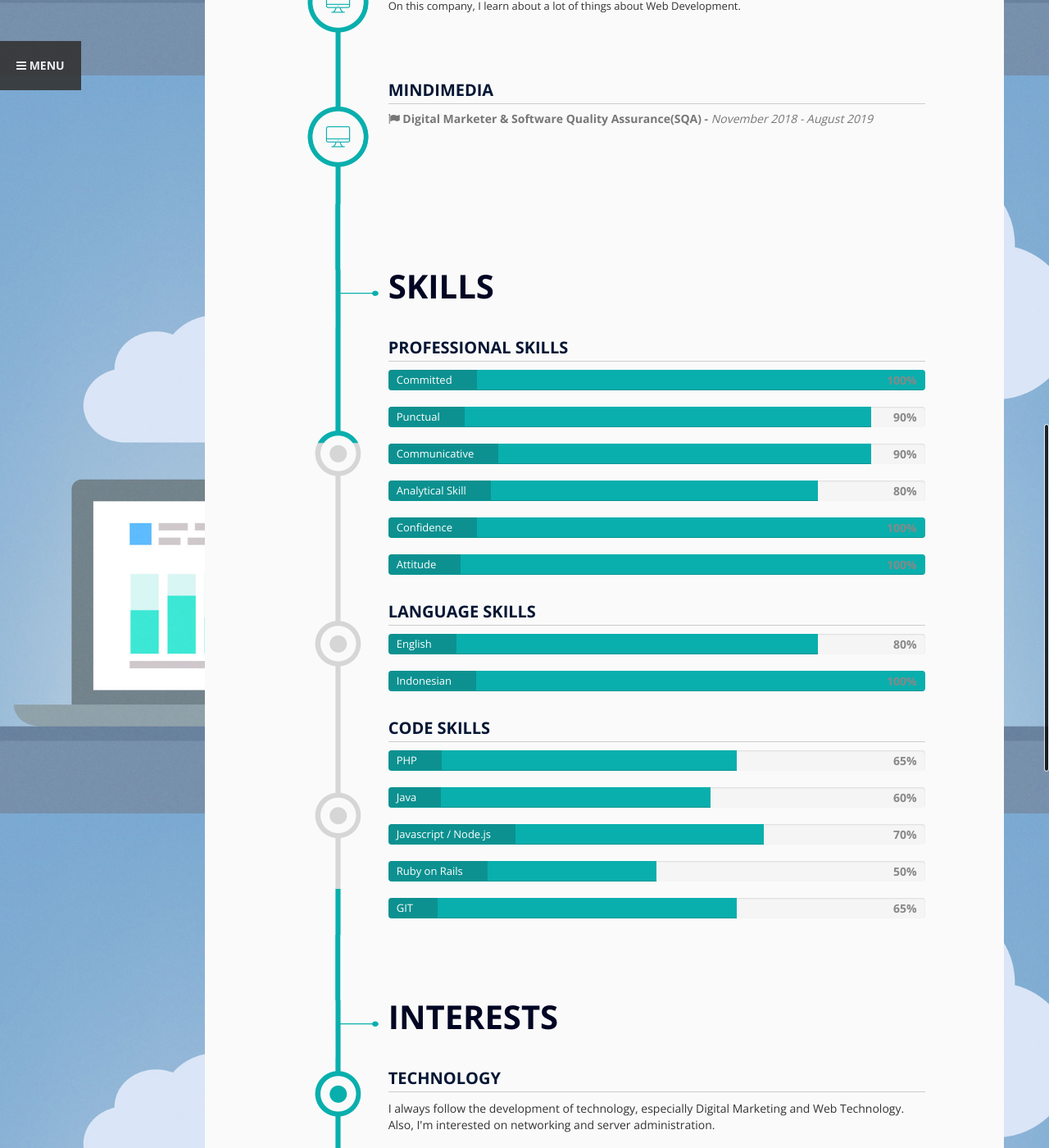
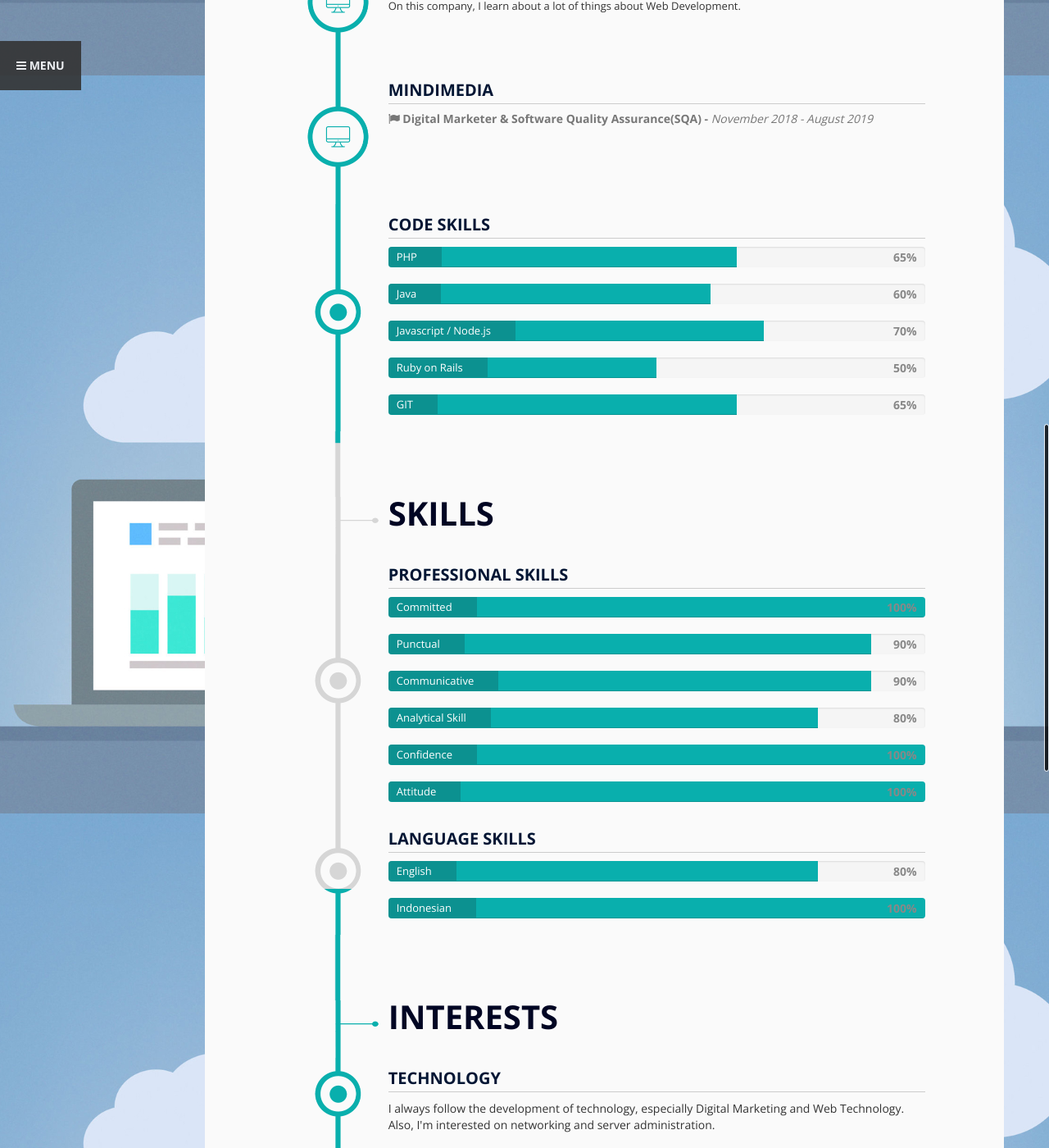
Before and after one commit to andikajayaw/andikajayaw.github.io, a Jekyll site: the page built from index.md, in a window 1280 px wide and 1400 px high, scrolled down 1708 px. Shown: the whole window at 82% size. Built offline with Jekyll 4.4.1, drawn with Linux system fonts in a browser that asks for light colours; nearby versions of some CDN libraries; a script that is not in the unit is left out.

Commit message:
update skills

```diff
--- a/_layouts/default.html
+++ b/_layouts/default.html
@@ -58,16 +58,12 @@
                     <!-- ==>> /SECTION: WORK EXPERIENCE <<==== -->
 
                     <!-- ====>> SECTION: SKILLS <<====-->
-                    {% include sections/_personal.html %} {% include sections/_language.html %} {% include sections/_programming.html %}
+                    {% include sections/_programming.html %} {% include sections/_personal.html %} {% include sections/_language.html %}
                     <!-- ==>> /SECTION: SKILLS -->
 
                     <!-- ====>> SECTION: INTERESTS <<====-->
                     {% include sections/_interests.html %}
                     <!-- ==>> /SECTION: INTERESTS -->
-
-                    <!-- ====>> SECTION: PORTFOLIO <<====-->
-
-                    <!-- ==>> /SECTION: PORTFOLIO -->
 
                     <!-- ====>> SECTION: CONTACT <<====-->
                     {% include sections/_contact.html %}
```
